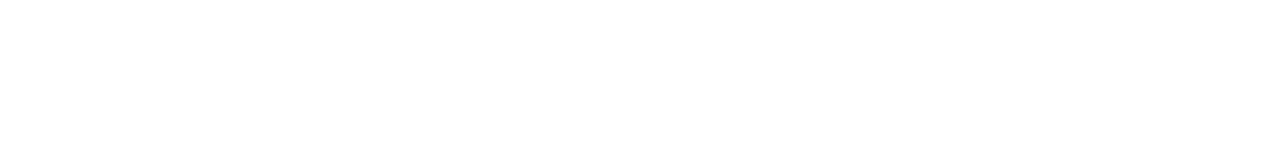
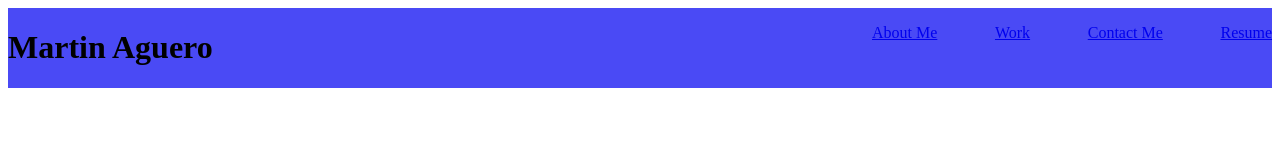
Before and after one commit to FullPersonDev/portfolio, a plain HTML site: page index.html in a window 1280 px wide. Drawn offline with Linux system fonts and the light colour scheme.

Commit message:
added header in html and initial style in css

```diff
--- a/index.html
+++ b/index.html
@@ -2,8 +2,22 @@
 <html lang="en">
 <head>
     <title>Martin Aguero</title>
+    <link rel="stylesheet" href="style.css">
 </head>
 <body>
+    <header>
+        <h1>Martin Aguero</h1>
+        <nav>
+            <ul>
+                <li><a href="#">About Me</a></li>
+                <li><a href="#">Work</a></li>
+                <li><a href="#">Contact Me</a></li>
+                <li><a href="#">Resume</a></li>
+            </ul>
+        </nav>
+    </header>
+    <main>
 
+    </main>
 </body>
 </html>
--- a/style.css
+++ b/style.css
@@ -0,0 +1,13 @@
+header {
+    display: flex;
+    justify-content: space-between;
+    background-color: rgb(74, 74, 245);
+}
+header>nav>ul {
+    display: flex;
+    flex-direction: row;
+    width: 400px;
+    align-items: end;
+    justify-content: space-between;
+    list-style: none;
+}
```
